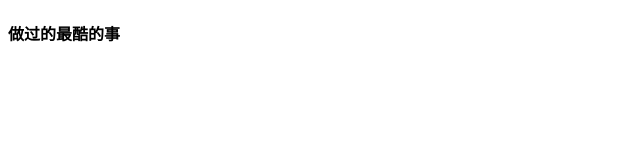
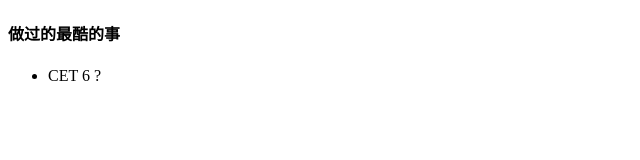
Before and after one commit to code1379/git-kraken-test, a plain HTML site: page cool-things.html in a window 1280 px wide. Shown: the full height of the page, 0-640 px from the left. Drawn offline with Linux system fonts and the light colour scheme.

Commit message:
one thing

```diff
--- a/cool-things.html
+++ b/cool-things.html
@@ -10,6 +10,9 @@
 
 <body>
   <h4>做过的最酷的事</h4>
+  <ul>
+    <li>CET 6 ?</li>
+  </ul>
   <script src="./js/cool-things.js"></script>
 </body>
 
```
